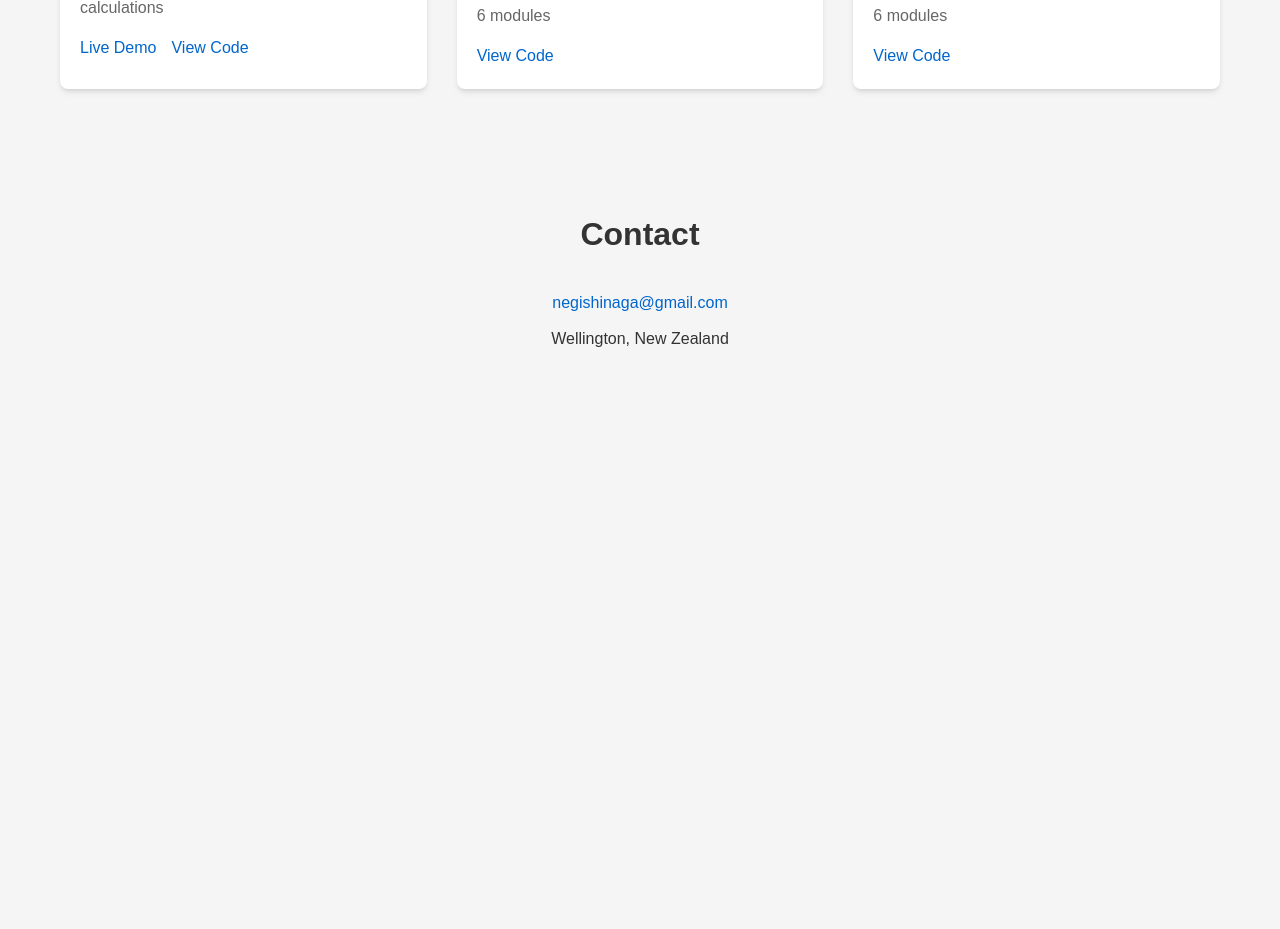
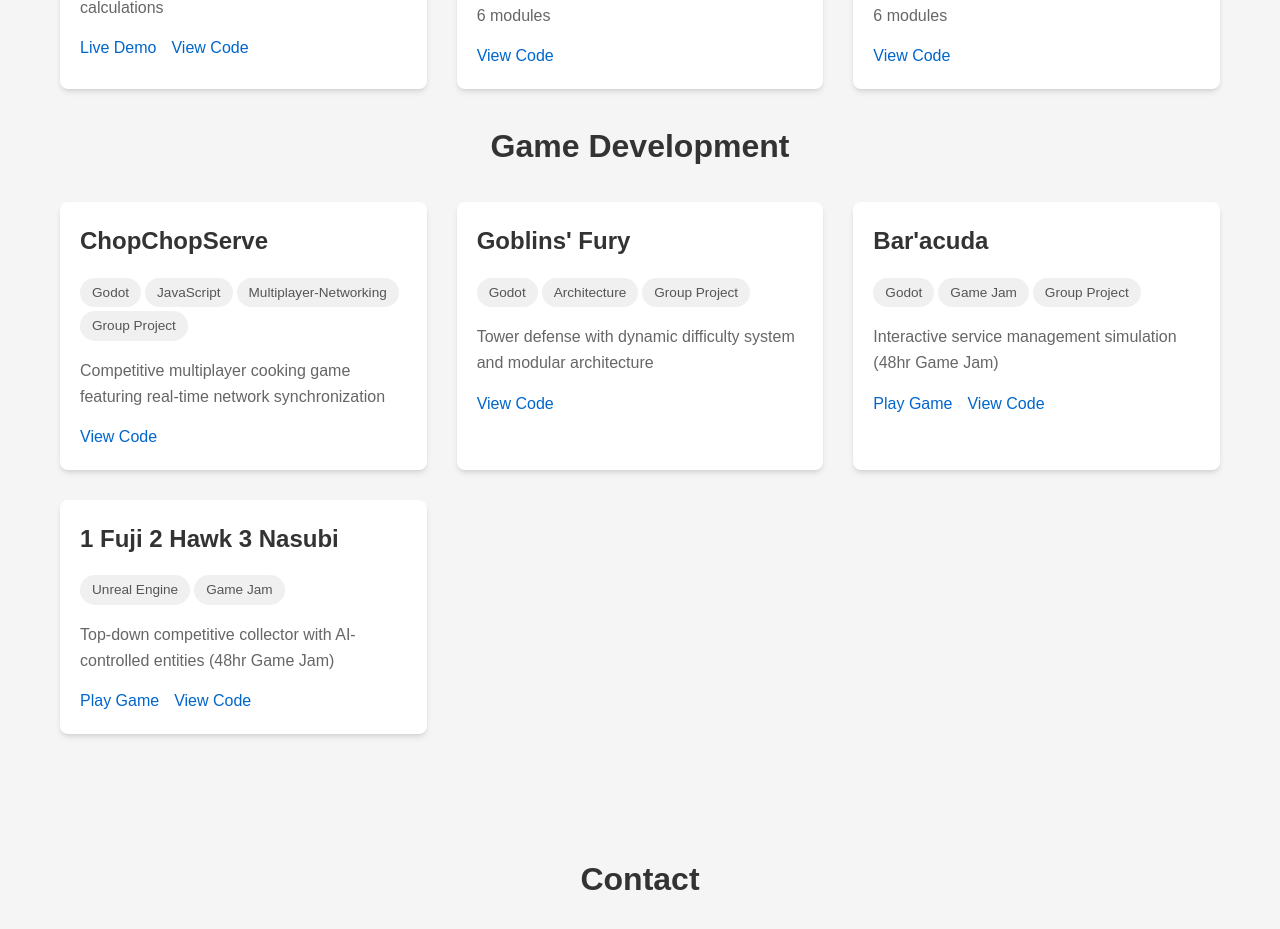
Before and after one commit to NagareNegishi/NagareNegishi.github.io, a React (Vite) app: page / in a window 1280 px wide. Shown: the part 1300-2229 px from the top of the page. Before the commit the page ends 1721 px from the top, so only its background shows below. Built offline with nearby package versions, Linux system fonts and the light colour scheme.

Commit message:
adjust space #

```diff
--- a/src/components/Projects.jsx
+++ b/src/components/Projects.jsx
@@ -1,14 +1,24 @@
-import { softwareProjects } from '../data/projects';
+import { gameProjects, softwareProjects } from '../data/projects';
 
 function Projects() {
     return (
         <section className="projects">
             <div className="container">
-                <h2>Featured Projects</h2>
-                <div className="project-grid">
-                    {softwareProjects.map((project) => (
-                        <ProjectCard key={project.id} project={project} />
-                    ))}
+                <div className="mb-8">
+                    <h2 className="mb-6">Featured Projects</h2>
+                    <div className="project-grid">
+                        {softwareProjects.map((project) => (
+                            <ProjectCard key={project.id} project={project} />
+                        ))}
+                    </div>
+                </div>
+                <div>
+                    <h2 className="mb-6">Game Development</h2>
+                    <div className="project-grid">
+                        {gameProjects.map((project) => (
+                            <ProjectCard key={project.id} project={project} />
+                        ))}
+                    </div>
                 </div>
             </div>
         </section>
```
